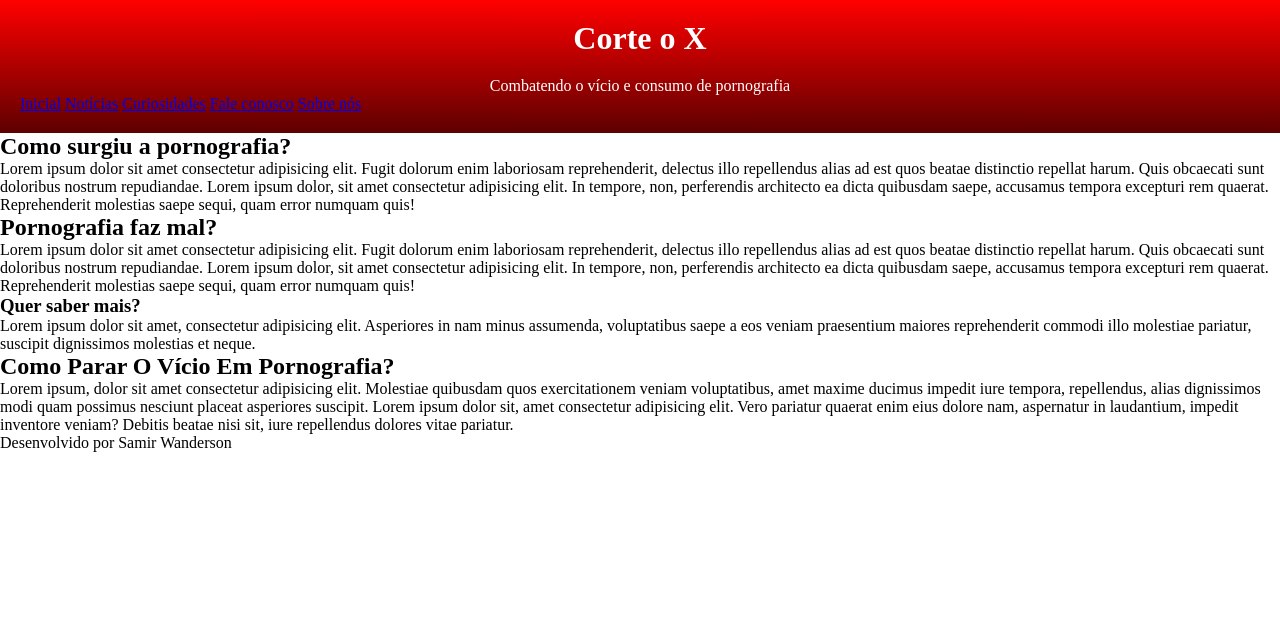
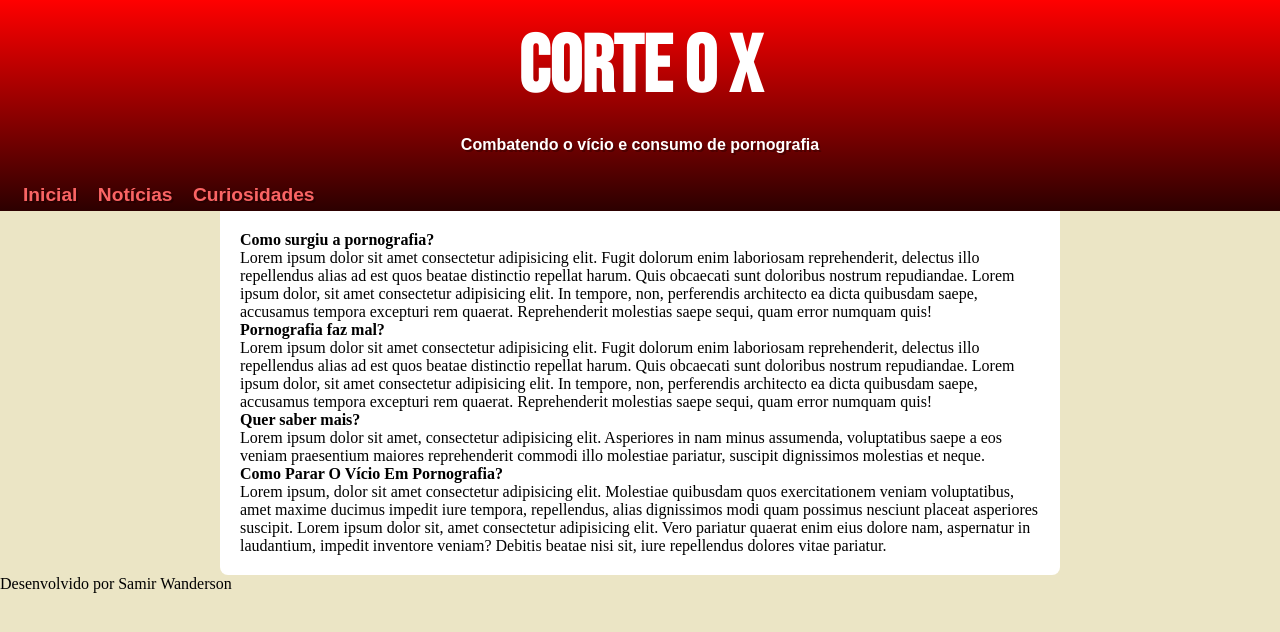
Before and after one commit to SamirWanderson/html-css, a plain HTML site: page projetos-estudos/corte-o-x/index.html in a window 1280 px wide. Drawn offline with Linux system fonts and the light colour scheme.

Commit message:
100 ATUALIZADO É RUIM DE ATURAR

```diff
--- a/Desafios/d012/estilos/style.css
+++ b/Desafios/d012/estilos/style.css
@@ -10,14 +10,19 @@
     --fonte3: 'Sriracha', cursive;
 }
 
-*{
+* {
     margin: 0px;
     padding: 0px;
     font-size: 1em;
 }
 
-html, body {
+html,
+body {
     min-height: 100vh;
+}
+
+::-webkit-scrollbar {
+    display: none;
 }
 
 header {
@@ -25,26 +30,22 @@ header {
     color: white;
 }
 
-header > h1 {
+header>h1 {
     font-family: var(--fonte2);
     font-size: 10vw;
     font-variant: small-caps;
-    text-align: center ;
+    text-align: center;
     padding-top: 50px;
 }
 
-header > p {
-   font-family: var(--fonte1);
-   text-align: center;
-   padding-bottom: 50px;
-
+header>p {
+    font-family: var(--fonte1);
+    text-align: center;
+    padding-bottom: 50px;
 }
 
 
-::-webkit-scrollbar {
-        display: none;
 
-}
 
 section p {
     font-family: var(--fonte3);
@@ -58,7 +59,6 @@ section p {
 section {
     padding-top: 10vh;
     padding-bottom: 10vh;
-
 }
 
 section.normal {
@@ -72,10 +72,9 @@ section.imagem {
     box-shadow: inset 6px 6px 13px 0px rgba(0, 0, 0, 0.521);
 }
 
-section.imagem > p {
+section.imagem>p {
     background-color: rgba(0, 0, 0, 0.514);
     text-shadow: 1px 1px 0px black;
-
 }
 
 section#img01 {
--- a/projetos-estudos/corte-o-x/estilos/style.css
+++ b/projetos-estudos/corte-o-x/estilos/style.css
@@ -1,22 +1,78 @@
 @charset "UTF-8";
 
+@import url('https://fonts.googleapis.com/css2?family=Bebas+Neue&display=swap');
+
+@import url('https://fonts.googleapis.com/css2?family=JetBrains+Mono:wght@100&display=swap');
+
+:root {
+    --fonte01:Arial, Verdana, Helvetica, sans-serif;
+    --fonte02:'Bebas Neue', cursive;
+    --fonte03:'JetBrains Mono', monospace;
+}
+
 * {
+    font-size: 1em;
     margin: 0px;
+    padding: 0px;
 }
 
 header {
-    background-image: linear-gradient( #FF0000, #5e0000);
+    background-image: linear-gradient( #FF0000, #2c0000);
     padding: 20px 20px 20px 20px;
+    font-family: Arial, Verdana, Helvetica, sans-serif;
+    padding-bottom: 5px;
 }
 
 header > h1 {
+    font-family:var(--fonte02);
+    font-size: 10vh;
 
     color: white;
     text-align: center;
 }
 
 header > p {
+    font-family: var(--fonte01);
+    font-weight: 600;
+    font-size: 1em;
+    text-shadow: 2px 2px 0px rgb(0 0 0 / 27%);
     padding-top: 20px;
+    margin-bottom: 30px;
     text-align: center;
     color: white;
 }
+
+a {
+    font-family: var(--fonte01);
+    font-size: 1.2em;
+    font-weight: bold;
+    color: rgb(250, 100, 100);
+    text-decoration: none;
+    text-shadow: 2px 2px 0px rgb(0 0 0 / 27%);
+    padding: 3px;
+    border-radius: 5px;
+    margin-bottom: 0px;
+    margin-right: 10px;
+}
+
+a:hover {
+    color: #bb0101;
+    background-color: #ff0000;
+    text-decoration: underline;
+    text-shadow: none;
+}
+
+
+body {
+    background-color: #ebe5c5;
+
+}
+
+main {
+    background-color: white;
+    margin: auto;
+    padding: 20px;
+    min-width: 300px;
+    max-width: 800px;
+    border-radius: 0px 0px 8px 8px;
+}
--- a/projetos-estudos/corte-o-x/index.html
+++ b/projetos-estudos/corte-o-x/index.html
@@ -16,8 +16,6 @@
             <a href="#">Inicial</a>
             <a href="#">Notícias</a>
             <a href="#">Curiosidades</a>
-            <a href="#">Fale conosco</a>
-            <a href="#">Sobre nós</a>
         </nav>
     </header>
 
```
Also changed, not shown: Desafios/d012/index.html (+5 -3 lines).
